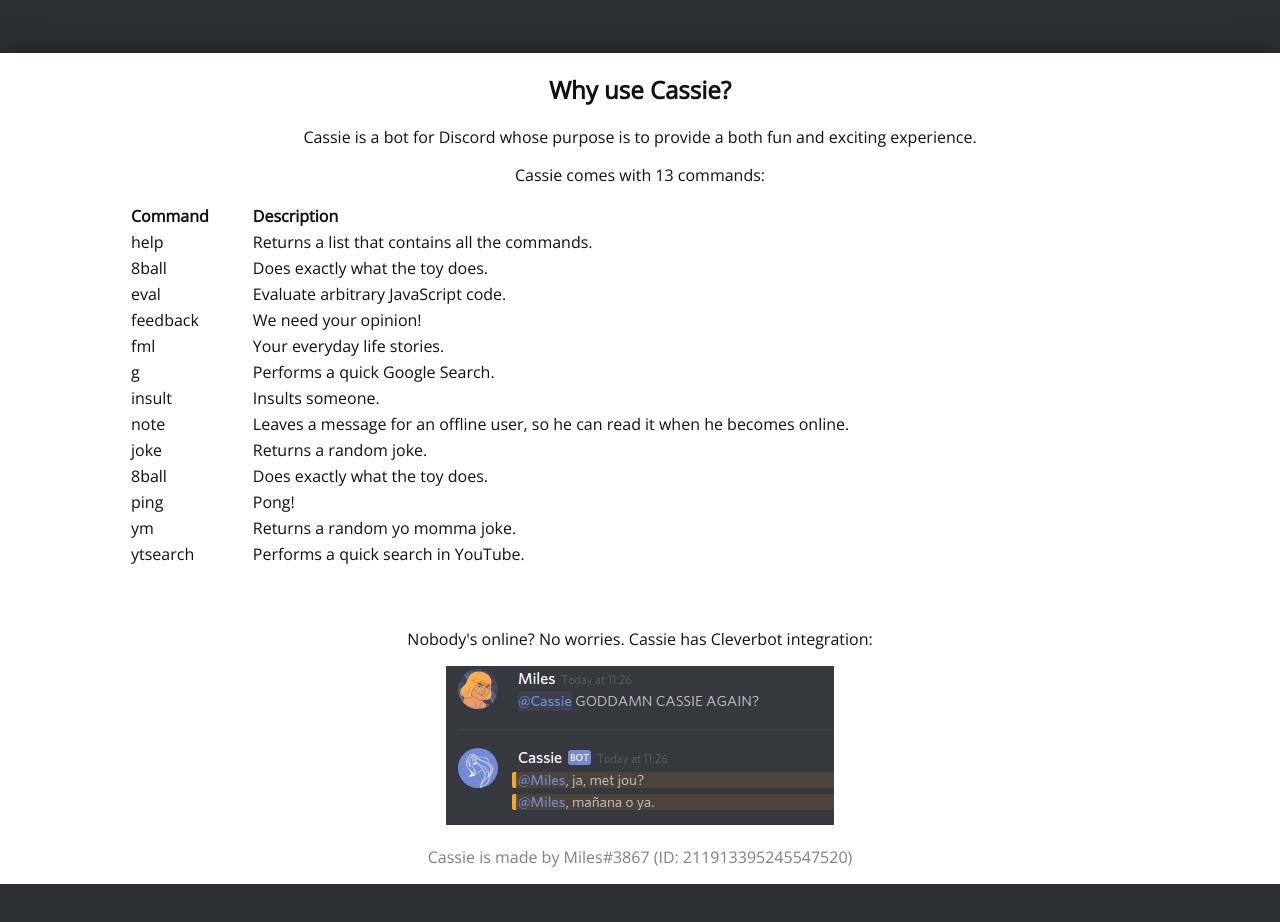
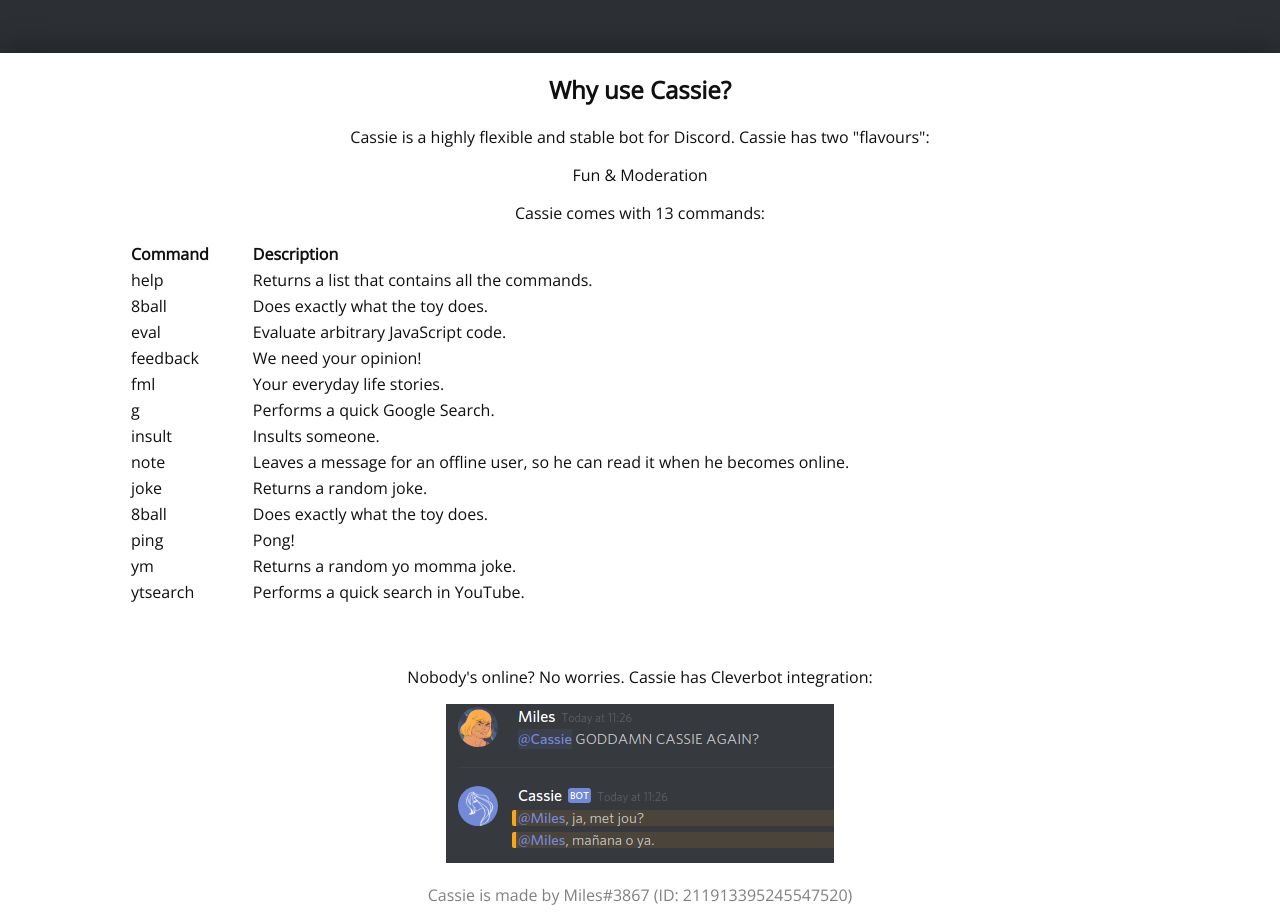
Before and after one commit to MilesGitGud/cassie, a plain HTML site: page index.html in a window 1280 px wide. Shown: the part 820-1742 px from the top of the page. Before the commit the page ends 1704 px from the top, so only its background shows below. Drawn offline with nearby package versions, Linux system fonts and the light colour scheme.

Commit message:
Create index.html

```diff
--- a/index.html
+++ b/index.html
@@ -22,7 +22,8 @@
     <div class="sec1">
       <center>
         <h2>Why use Cassie?</h2>
-        <p>Cassie is a bot for Discord whose purpose is to provide a both fun and exciting experience.</p>
+        <p>Cassie is a highly flexible and stable bot for Discord. Cassie has two "flavours":</p>
+        <p>Fun & Moderation</p>
         <p>Cassie comes with 13 commands:</p>
         <table style="width:80%">
           <tr>
```
